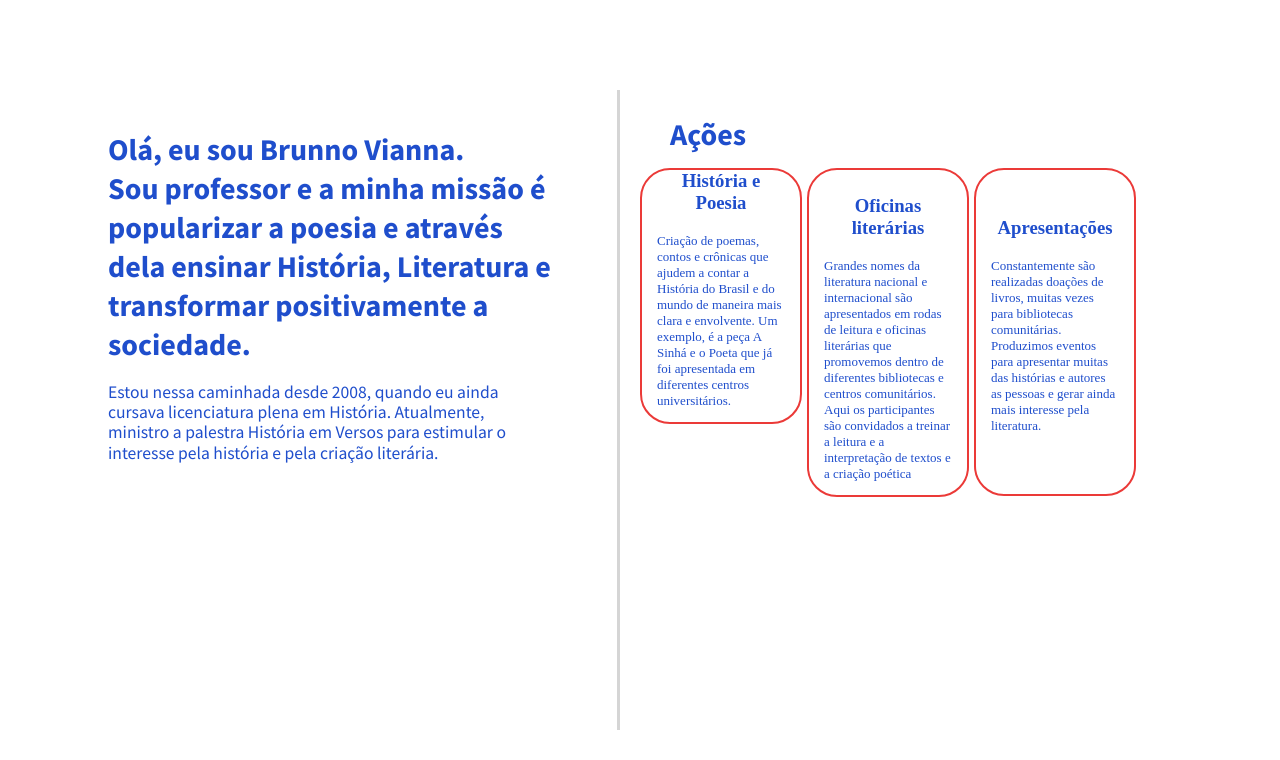
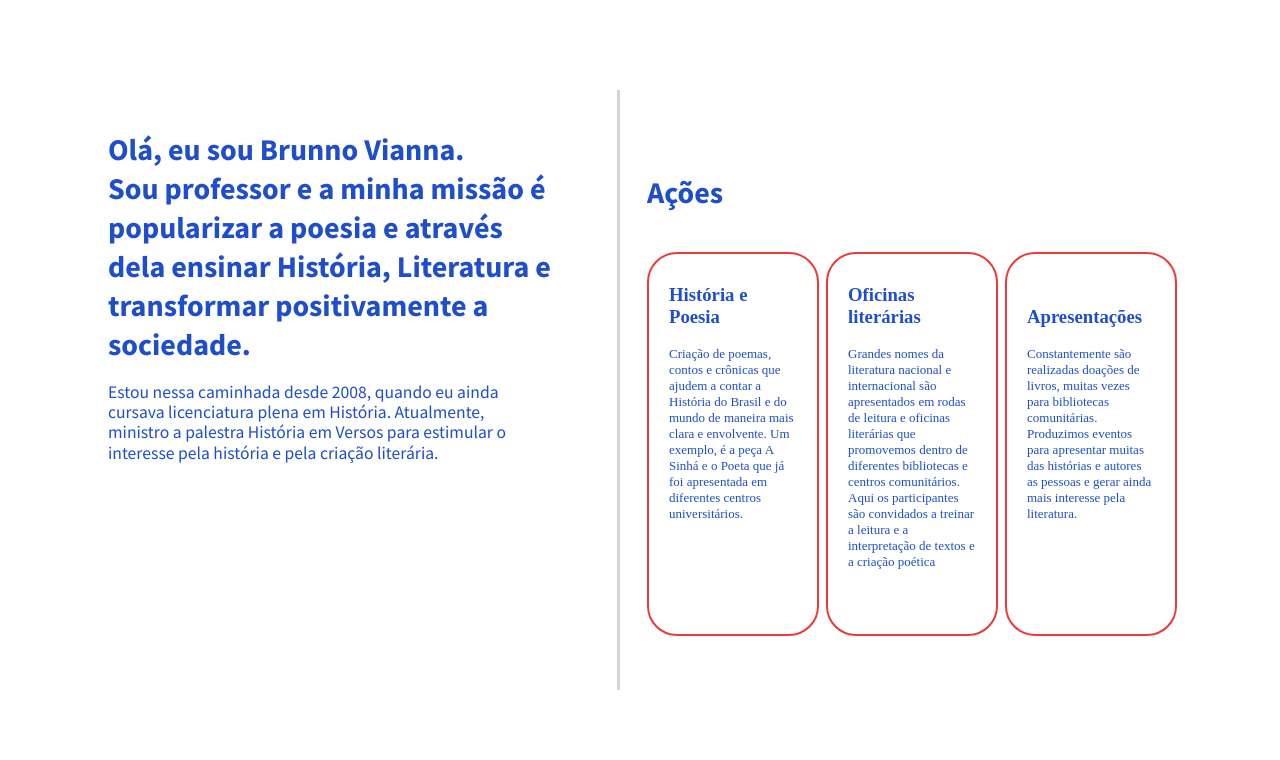
Before and after one commit to yannasoares/brunnoviana, a plain HTML site: page index.html in a window 1280 px wide. Shown: the part 800-1560 px from the top of the page. Drawn offline with Linux system fonts and the light colour scheme; a web font is replaced by a local one.

Commit message:
Iniciando Responsivo

```diff
--- a/index.html
+++ b/index.html
@@ -2,6 +2,7 @@
 <html lang="pt-br">
 <head>
 	<meta charset="utf-8">
+	<meta name="viewport" content="width=device-width, initial-scale=1.0">
 	<link rel="stylesheet" href="style.css">
 	<title>História + Literatura</title>
 </head>
@@ -19,21 +20,21 @@
 		<h2>Brunno Vianna</h2>
 	</header>
 	<main id="main">
-		<section id="sobre">
+		<section id="sobre" class="sections">
 			<h2>Olá, eu sou Brunno Vianna. <br>Sou professor e a minha missão é popularizar a poesia e através dela ensinar História, Literatura e transformar positivamente a sociedade.</h2>
 			<p>Estou nessa caminhada desde 2008, quando eu ainda cursava licenciatura plena em História. Atualmente, ministro a palestra História em Versos para estimular o interesse pela história e pela criação literária.</p>
 		</section>
-		<section id="acoes">
+		<section id="acoes" class="sections">
 			<h2>Ações</h2>
-			<div class="container-acoes1">
+			<div class="container-acoes container-acoes1">
 				<h3>História e Poesia</h3>
 				<p>Criação de poemas, contos e crônicas que ajudem a contar a História do Brasil e do mundo de maneira mais clara e envolvente. Um exemplo, é a peça A Sinhá e o Poeta que já foi apresentada em diferentes centros universitários.</p>
 			</div>
-			<div class="container-acoes2">
+			<div class="container-acoes container-acoes2">
 				<h3 class="segundo-h3">Oficinas literárias</h3>
 				<p>Grandes nomes da literatura nacional e internacional são apresentados em rodas de leitura e oficinas literárias que promovemos dentro de diferentes bibliotecas e centros comunitários. Aqui os participantes são convidados a treinar a leitura e a interpretação de textos e a criação poética</p>
 			</div>
-			<div class="container-acoes3">
+			<div class="container-acoes container-acoes3">
 				<h3>Apresentações</h3>
 				<p>Constantemente são realizadas doações de livros, muitas vezes para bibliotecas comunitárias. Produzimos eventos para apresentar muitas das histórias e autores as pessoas e gerar ainda mais interesse pela literatura.</p>
 			</div>
--- a/style.css
+++ b/style.css
@@ -16,14 +16,27 @@ html,body{
 	align-items: center;
 	width: 100%;
 	margin: 0;
+	overflow: auto;
 }
+@media (max-width: 640px) {
+	body {
+		overflow: hidden;
+	}
+}
+
 #home {
 	display: flex;
 	align-items: center;
 	width: 100%;
-	height: 100vh;
+	min-height: 100vh;
 	background: url(assets/fundoheader.jpg) no-repeat;
 	background-size: cover;
+}
+@media (max-width: 640px) {
+	#home {
+		flex-direction: column;
+		justify-content: center;
+	}
 }
 #home nav {
 	width: 100%;
@@ -56,19 +69,37 @@ html,body{
 	font-size: 0.94em;
 	margin: 10px;
 }
+@media (max-width: 640px){
+	#home nav ul a li{
+		width: 80px;
+		border-radius: 25px;
+		padding: 4px;
+		margin: 4px 5px;
+		font-size: 1.2em;
+		margin-left: 0;
+		line-height: 1.8em;
+	}
+}
 #home h1{
 	width: 40%;
 	font-size: 5em;
 	color: #ffffff;
 	font-family: 'PT Mono', monospace;
 	font-weight: 700;
-	/*white-space: pre-wrap;*/
 	font-style: normal;
 	text-align: left;
-	/*line-height: 4.29em;*/
 	letter-spacing: 0em;
 	margin-left: 16%;
 	margin-top: 227px;
+}
+@media (max-width: 640px){
+	#home h1{
+		font-size: 4em;
+		margin:0;
+		/*margin: 40% 32px;*/
+		display: flex;
+		align-self: flex-start;
+	}
 }
 #home h2{
 	font-size: 2.5em;
@@ -81,17 +112,41 @@ html,body{
 	margin-top: 325px;
 	margin-left: 4.52%;
 }
+@media (max-width: 640px){
+	#home h2{
+		width: 100%;
+		margin: 0;
+		/*margin-top: 75px;*/
+		/*margin-left: 35px;*/
+		/*flex-direction: row;*/
+		font-size: 2.5em;
+		/*display: flex;*/
+		/*align-self: center;*/
+		position: static;
+		}
+}
 main{
 	display: flex;
 	align-items: flex-start;
 	min-height: 100vh;
 	/*background: #000;*/
 }
-main section{
+@media (max-width: 640px){
+	main{
+		width: 100%;
+		flex-direction: column;
+	}
+}
+main .sections{
 	max-width: 50%;
-	min-height: 75vh;
+	min-height: 70vh;
 	margin-top: 7%;
 	/*background: red;*/
+}
+@media(max-width: 640px){
+	main .sections{
+		max-width: 100%;
+	}
 }
 main #sobre{
 	padding-top: 40px;
@@ -131,14 +186,19 @@ main #acoes{
 	display: flex;
 	flex-flow: row wrap;
 	justify-content: flex-start;
-	align-content: flex-start;
+	align-content: center;
 	padding-top: 20px;
 	padding-left: 20px;
 }
+@media(max-width: 640px){
+	main #acoes{
+		flex-direction: column;
+	}
+}
 main #acoes h2{
 	width: 100%;
-	margin-left: 5%;
-	margin: 0 30px;
+	margin-left: 7px;
+	/*margin: 0 30px;*/
 	font-family: 'Source Sans Pro', sans-serif;
 	font-weight: 700;
 	font-size: 1.88em;
@@ -149,45 +209,38 @@ main #acoes h2{
 	letter-spacing: 0em;
 }
 
-main #acoes .container-acoes2 h3{
-	padding-top: 25px;
+main #acoes .container-acoes{
+	width:20%;
+	min-height: 40vh;
+	color: #1f4ecc;
+	padding: 30px 20px;
+	border: solid 2px #eb3a38;
+	border-radius: 30px;
+	margin-left: 7px;
+	margin-top: 10px;
+}
+@media (max-width: 640px){
+	main #acoes .container-acoes{
+		width: 40%;
+
+	}
+}
+main #acoes .container-acoes h3{
+	height: 44px;
+	margin-top: 0;
+	display: flex;
+	align-items: flex-end;
+
 }
 
-main #acoes h3{
-	text-align: center;
-	margin-top: 0;
+main #acoes .container-acoes1{
 
 }
-main #acoes div{
-	color: #1f4ecc;
-	padding: 0 15px;
-	border: solid 2px #eb3a38;
-	border-radius: 30px;
-	width:20%;
-	height: 70%;
-	margin-right: 5px;
-	margin-top: 10px;
+main #acoes .container-acoes2{
+/*	padding: 25px;*/
 }
-main #acoes .container-acoes1{
-	color: #1f4ecc;
-	/*padding: 36px 15px;*/
-	border: solid 2px #eb3a38;
-	border-radius: 30px;
-	width:20%;
-	height: 70%;
-	/*margin-right: 5px;*/
-	margin-top: 10px;
-}
+main #acoes .container-acoes3{
 
-main #acoes .container-acoes3{
-	color: #1f4ecc;
-	padding: 47px 15px;
-	border: solid 2px #eb3a38;
-	border-radius: 30px;
-	width:20%;
-	height: 70%;
-	margin-right: 5px;
-	margin-top: 10px;
 }
 
 main #acoes div p{
```
